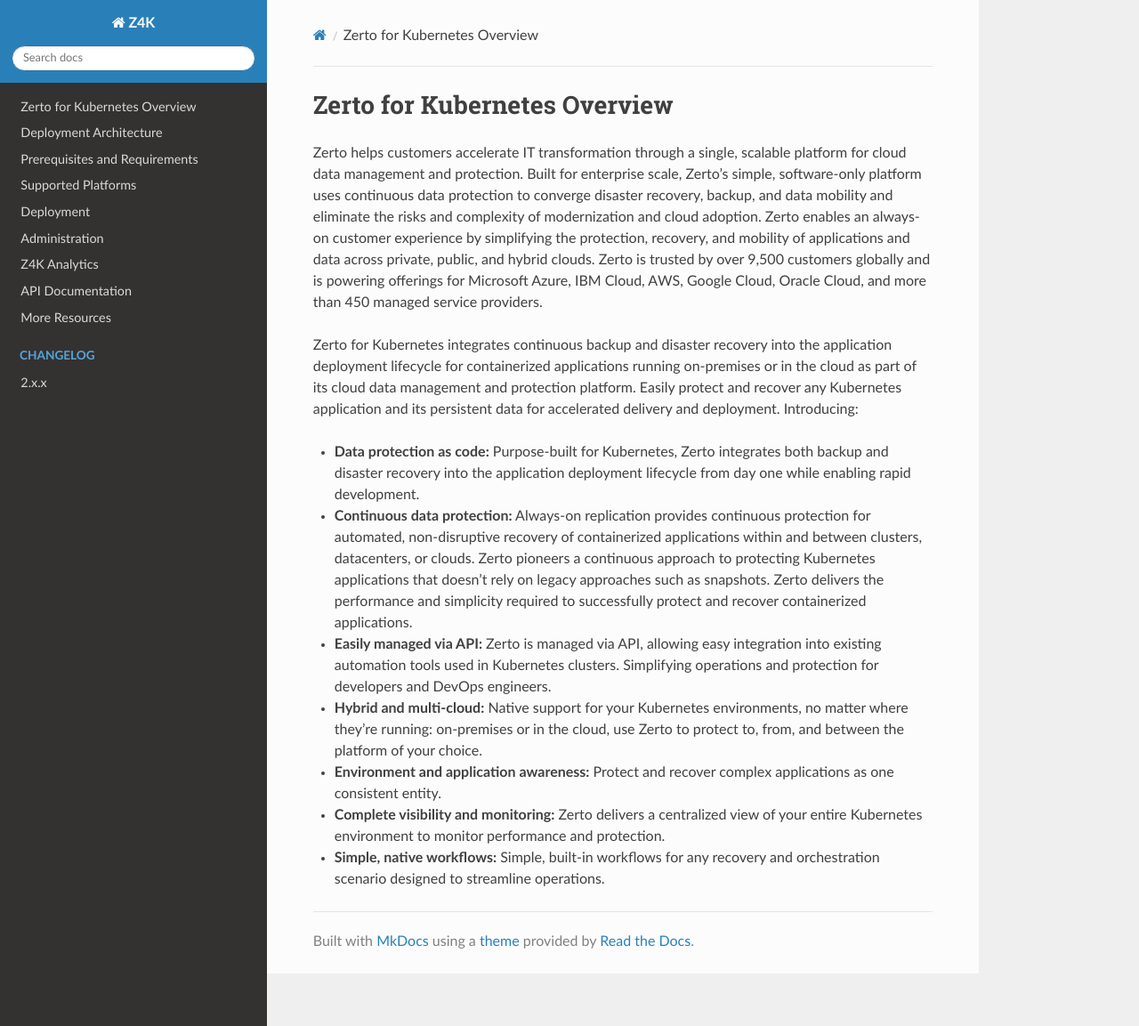
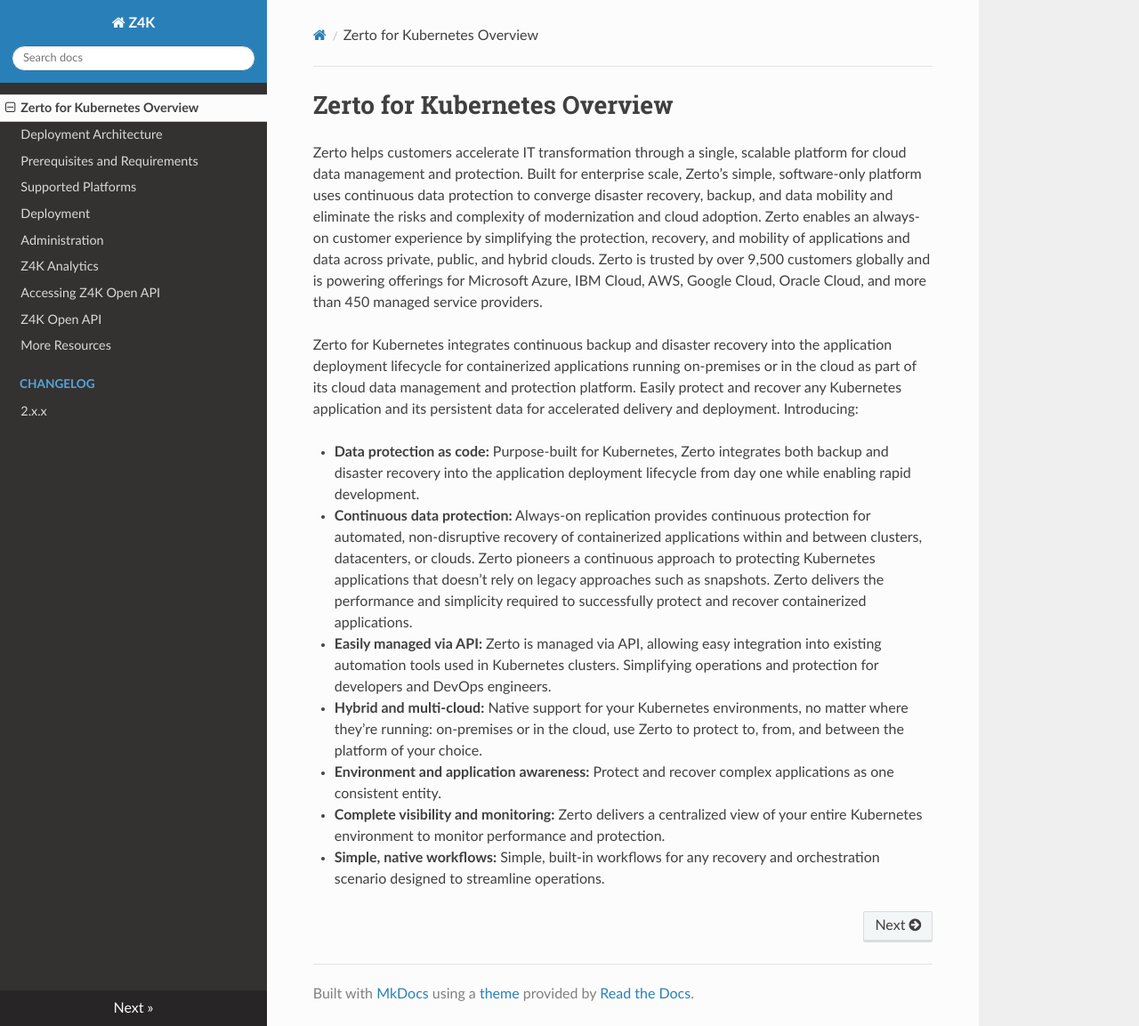
Before and after one commit to ZertoPublic/Z4K, an MkDocs documentation site: the page built from docs/Z4K_Overview.md, in a window 1280 px wide and 1153 px high. Shown: the whole window at 89% size. Built offline with MkDocs 1.6.1, drawn with Linux system fonts in a browser that asks for light colours.

Commit message:
Update mkdocs.yml

```diff
--- a/mkdocs.yml
+++ b/mkdocs.yml
@@ -3,14 +3,15 @@
   name: readthedocs
   highlightjs: false
 nav:
-- Zerto for Kubernetes Overview: index.md
+- Zerto for Kubernetes Overview: Z4K_Overview.md
 - Deployment Architecture: DeploymentArchitecture.md
 - Prerequisites and Requirements: PrerequisitesAndRequirements.md
 - Supported Platforms: SupportedPlatforms.md
 - Deployment: DeploymentGuide.md
 - Administration: AdministrationGuide.md
 - Z4K Analytics: Z4KAnalytics.md
-- API Documentation: openapi.md
+- Accessing Z4K Open API: Accessing Z4K Open API.md
+- Z4K Open API: Z4K Open API.md
 - More Resources: MoreResources.md
 - ChangeLog:
   - '2.x.x': ./changes/version2.x.x.md
```
